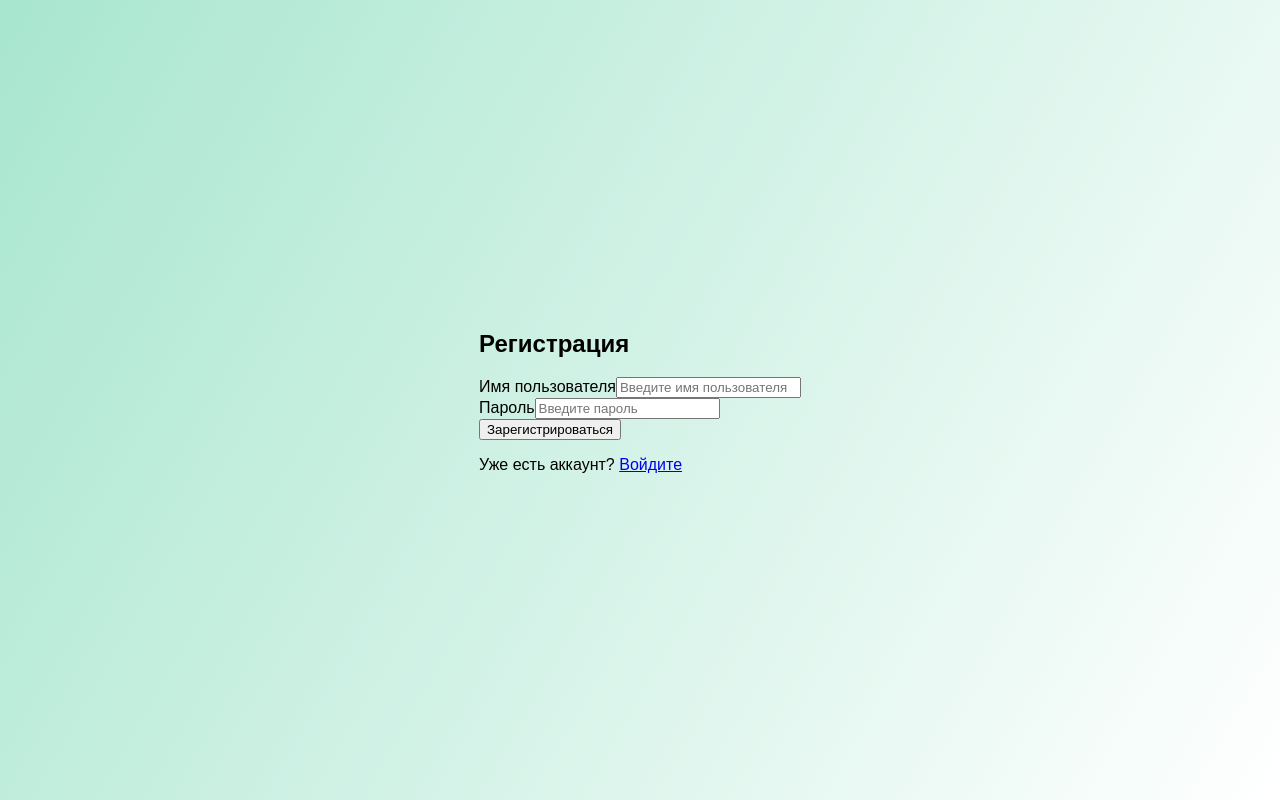
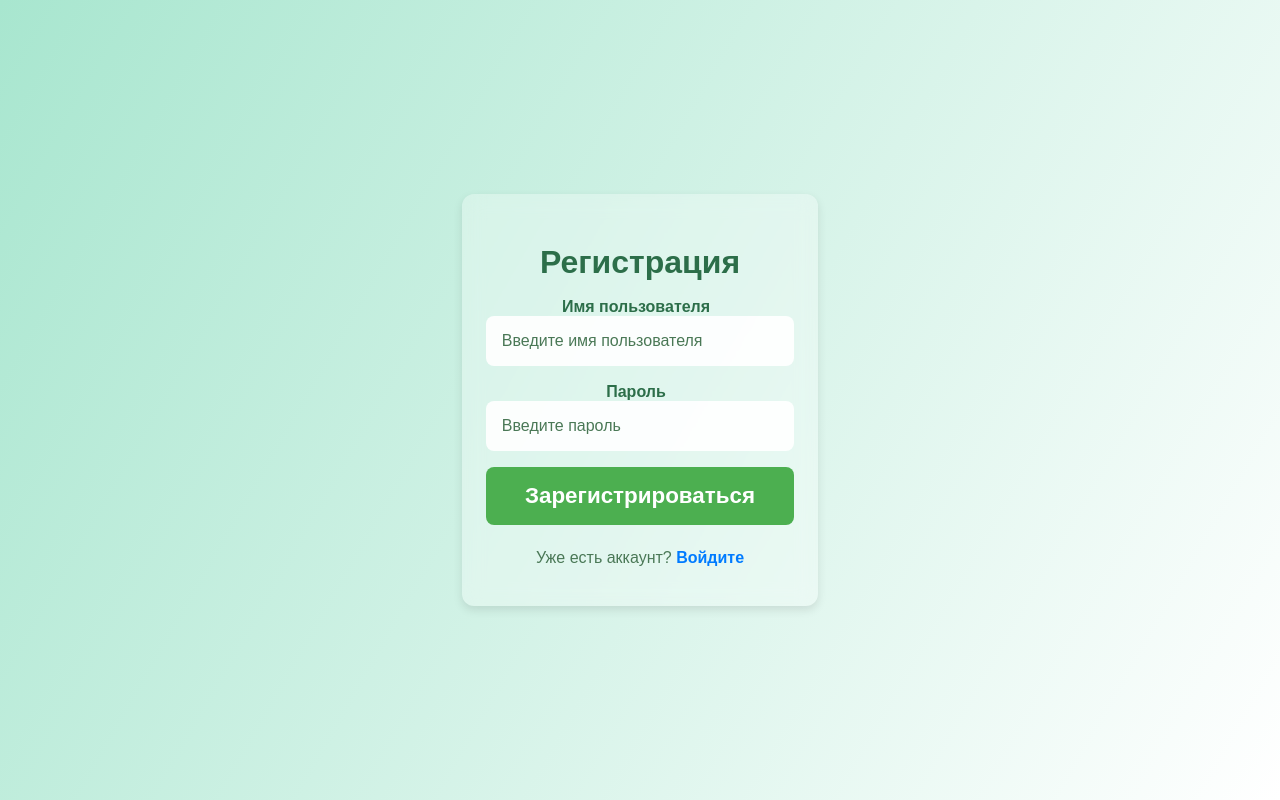
Before and after one commit to eg000by/sein, a React (Vite) app in the folder frontend/: page /register in a window 1280 px wide. Built offline with nearby package versions, Linux system fonts and the light colour scheme.

Commit message:
finalversionstyle

```diff
--- a/frontend/index.html
+++ b/frontend/index.html
@@ -4,13 +4,7 @@
     <meta charset="UTF-8" />
     <meta name="viewport" content="width=device-width, initial-scale=1.0" />
     <title>SEIN</title>
-    <style>
-      #root{
-        display: flex;
-    justify-content: center;
-    align-items: center;
-      }
-    </style>
+
   </head>
   <body>
     <div id="root"></div>
--- a/frontend/src/pages/Login.jsx
+++ b/frontend/src/pages/Login.jsx
@@ -1,5 +1,5 @@
 import React, { useState } from "react";
-import { useNavigate,Link } from "react-router-dom";
+import { useNavigate, Link } from "react-router-dom";
 import { login } from "../api/auth";
 import "../styles/identification.css";
 
@@ -26,33 +26,33 @@ const Login = () => {
   };
 
   return (
-    <div className="login-container">
-    <h2 className="login-title">Авторизация</h2>
-    <form onSubmit={handleLogin} className="login-form">
+    <div className="auth-container">
+      <h2 className="auth-title">Авторизация</h2>
+      <form onSubmit={handleLogin} className="auth-form">
         <input
           type="text"
           placeholder="Имя пользователя"
           value={username}
           onChange={(e) => setUsername(e.target.value)}
-        className="login-input"
+          className="auth-input"
         />
         <input
           type="password"
           placeholder="Пароль"
           value={password}
           onChange={(e) => setPassword(e.target.value)}
-        className="login-input"
+          className="auth-input"
         />
-      <button type="submit" className="login-button">
+        <button type="submit" className="auth-button">
           Войти
         </button>
       </form>
-    {message && <p className="login-error">{message}</p>}
+      {message && <p className="auth-error">{message}</p>}
 
-    <div className="register-link">
+      <div className="auth-register-link">
         <p>
           Ещё нет аккаунта?{" "}
-        <Link to="/register" className="register-link-text">
+          <Link to="/register" className="auth-register-link-text">
             Зарегистрируйтесь
           </Link>
         </p>
--- a/frontend/src/pages/Register.jsx
+++ b/frontend/src/pages/Register.jsx
@@ -32,57 +32,52 @@ const Register = () => {
   };
 
   return (
-        <div className="p-4 max-w-md mx-auto">
-            <h2 className="text-2xl font-bold mb-6 text-center">Регистрация</h2>
-            <form onSubmit={handleRegister} className="space-y-4">
+    <div className="auth-container">
+      <h2 className="auth-title">Регистрация</h2>
+      <form onSubmit={handleRegister} className="auth-form">
         <div>
-                    <label className="block text-sm font-medium mb-1">Имя пользователя</label>
+          <label className="auth-label">Имя пользователя</label>
           <input
             type="text"
             placeholder="Введите имя пользователя"
             value={username}
             onChange={(e) => setUsername(e.target.value)}
-                        className="w-full p-2 border rounded"
+            className="auth-input"
             required
           />
         </div>
 
         <div>
-                    <label className="block text-sm font-medium mb-1">Пароль</label>
+          <label className="auth-label">Пароль</label>
           <input
             type="password"
             placeholder="Введите пароль"
             value={password}
             onChange={(e) => setPassword(e.target.value)}
-                        className="w-full p-2 border rounded"
+            className="auth-input"
             required
           />
         </div>
 
-                {message && <p className="text-red-500 text-sm">{message}</p>}
+        {message && <p className="auth-error">{message}</p>}
 
         <button
           type="submit"
           disabled={isSubmitting}
-                    className="w-full bg-blue-500 text-white p-2 rounded hover:bg-blue-600
-                        disabled:bg-gray-400 disabled:cursor-not-allowed"
+          className="auth-button"
         >
           {isSubmitting ? 'Регистрация...' : 'Зарегистрироваться'}
         </button>
       </form>
 
-            <div className="mt-4 text-center">
-            <p className="text-gray-600">
-                Уже есть аккаунт?{' '}
-                <Link
-                to="/login"
-                className="text-blue-500 hover:text-blue-600 underline"
-                >
+      <div className="auth-register-link">
+        <p>
+          Уже есть аккаунт?{" "}
+          <Link to="/login" className="auth-register-link-text">
             Войдите
           </Link>
         </p>
       </div>
-
     </div>
   );
 };
--- a/frontend/src/styles/identification.css
+++ b/frontend/src/styles/identification.css
@@ -15,7 +15,7 @@
   }
 
   /* Контейнер формы */
-  .login-container {
+  .auth-container {
     position: relative; /* Для использования псевдоэлемента */
     border-radius: 12px;
     padding: 8%;
@@ -23,9 +23,10 @@
     max-width: 400px;
     text-align: center;
     box-shadow: 0 4px 10px rgba(0, 0, 0, 0.1);
+    margin: 0 auto;
   }
 
-  .login-container::before {
+  .auth-container::before {
     content: ""; /* Псевдоэлемент для фона */
     position: absolute;
     top: 0;
@@ -39,7 +40,7 @@
   }
 
   /* Заголовок */
-  .login-title {
+  .auth-title {
     font-size: 1.5rem;
     font-weight: bold;
     color: #2c6e49;
@@ -47,7 +48,7 @@
   }
 
   /* Поля ввода */
-  .login-input {
+  .auth-input {
     width: 100%;
     padding: 1rem;
     margin-bottom: 1rem;
@@ -59,16 +60,25 @@
     transition: 0.3s;
   }
 
-  .login-input::placeholder {
+  .auth-input::placeholder {
     color: #4a7856;
   }
 
-  .login-input:focus {
+  .auth-input:focus {
     background: rgba(255, 255, 255, 1); /* Более четкий фон при фокусе */
   }
 
+  .auth-label {
+    font-size: 1rem; /* Размер шрифта */
+    font-weight: 600; /* Жирное начертание */
+    color: #2c6e49; /* Цвет текста */
+    margin-bottom: 0.5rem; /* Отступ снизу для пространства между меткой и полем ввода */
+    margin-right: 0.5rem; /* Отступ справа, если метка будет рядом с полем */
+    vertical-align: middle; /* Чтобы выравнивать метку по центру относительно поля ввода */
+  }
+
   /* Кнопка */
-  .login-button {
+  .auth-button {
     width: 100%;
     padding: 1rem;
     border: none;
@@ -81,49 +91,48 @@
     transition: 0.3s;
   }
 
-  .login-button:hover {
+  .auth-button:hover {
     background: #388e3c;
   }
 
   /* Ошибка */
-  .login-error {
+  .auth-error {
     margin-top: 10px;
     color: #d32f2f;
     font-size: 0.9rem;
   }
 
-  /* Блок "Ещё нет аккаунта?" */
-  .register-link {
+  /* Блок с ссылкой на регистрацию или вход */
+  .auth-register-link {
     margin-top: 1.5rem;
     font-size: 1rem;
     color: #4a7856;
   }
 
-  .register-link a {
+  .auth-register-link a {
     color: #007bff;
     text-decoration: none;
     font-weight: bold;
     transition: 0.3s;
   }
 
-  .register-link a:hover {
+  .auth-register-link a:hover {
     color: #0056b3;
     text-decoration: underline;
   }
 
   /* Адаптация для планшетов и десктопов */
   @media (min-width: 768px) {
-    .login-container {
-      width: 60%;
+    .auth-container {
       max-width: 450px;
       padding: 6%;
     }
 
-    .login-title {
+    .auth-title {
       font-size: 2rem;
     }
 
-    .login-button {
+    .auth-button {
       font-size: 1.4rem;
     }
   }
```
Lines whose indentation alone changed are shown as unchanged.
